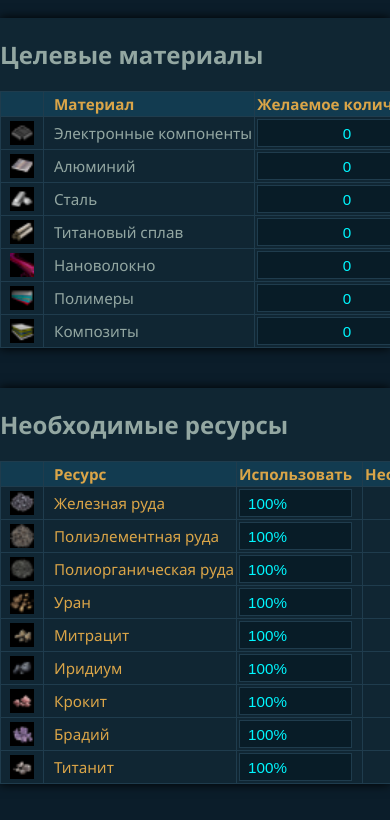
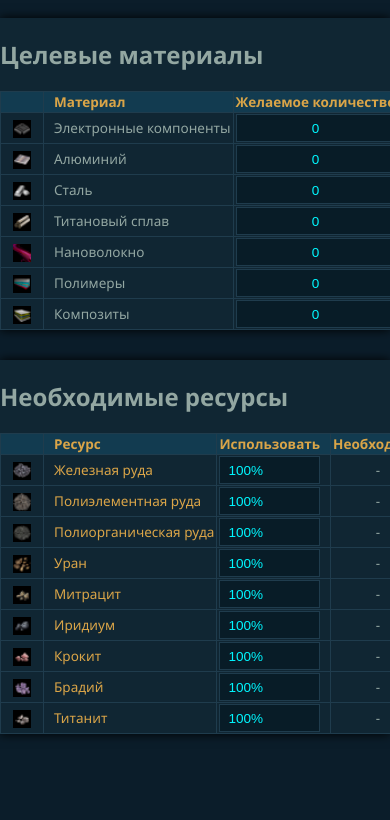
Before and after one commit to gransoul/math-material, a plain HTML site: page index.html in a window 390 px wide. Shown: the part 113-933 px from the top of the page. After the commit the page ends 879 px from the top, so only its background shows below. Drawn offline with Linux system fonts and the light colour scheme.

Commit message:
Update style.css

```diff
--- a/css/style.css
+++ b/css/style.css
@@ -47,10 +47,11 @@ table, #target-materials-table, #required-resources-table {
   color: #93a7a2;
   box-shadow: none;
   border-radius: 0;
+  font-size: 0.92em;
 }
 th, td {
   border: 1px solid #1f3c4d;
-  padding: 2px 4px;
+  padding: 1px 3px;
   text-align: center;
   border-radius: 0;
   background: none;
@@ -58,6 +59,7 @@ th, td {
   overflow: hidden;
   text-overflow: ellipsis;
   vertical-align: middle;
+  font-size: 0.95em;
 }
 thead th {
   background: #123b50;
@@ -109,8 +111,8 @@ thead th {
 
 /* --- Элементы ввода/вывода --- */
 .icon {
-  width: 24px;
-  height: 24px;
+  width: 18px;
+  height: 18px;
   vertical-align: middle;
 }
 .target-quantity-input, #exchange-string {
@@ -240,3 +242,28 @@ thead th {
     padding: 2px 2px;
   }
 }
+
+@media (max-width: 1000px) {
+  .container {
+    flex-direction: column;
+    gap: 18px;
+  }
+  #target-materials-block, #required-resources-block {
+    min-width: 0;
+    width: 100%;
+    margin: 0 0 12px 0;
+  }
+  .block {
+    width: 100%;
+  }
+  #target-materials-table, #required-resources-table {
+    display: block;
+    overflow-x: auto;
+    width: 100%;
+    font-size: 0.92em;
+  }
+  th, td {
+    font-size: 0.92em;
+    padding: 1px 2px;
+  }
+}
```
